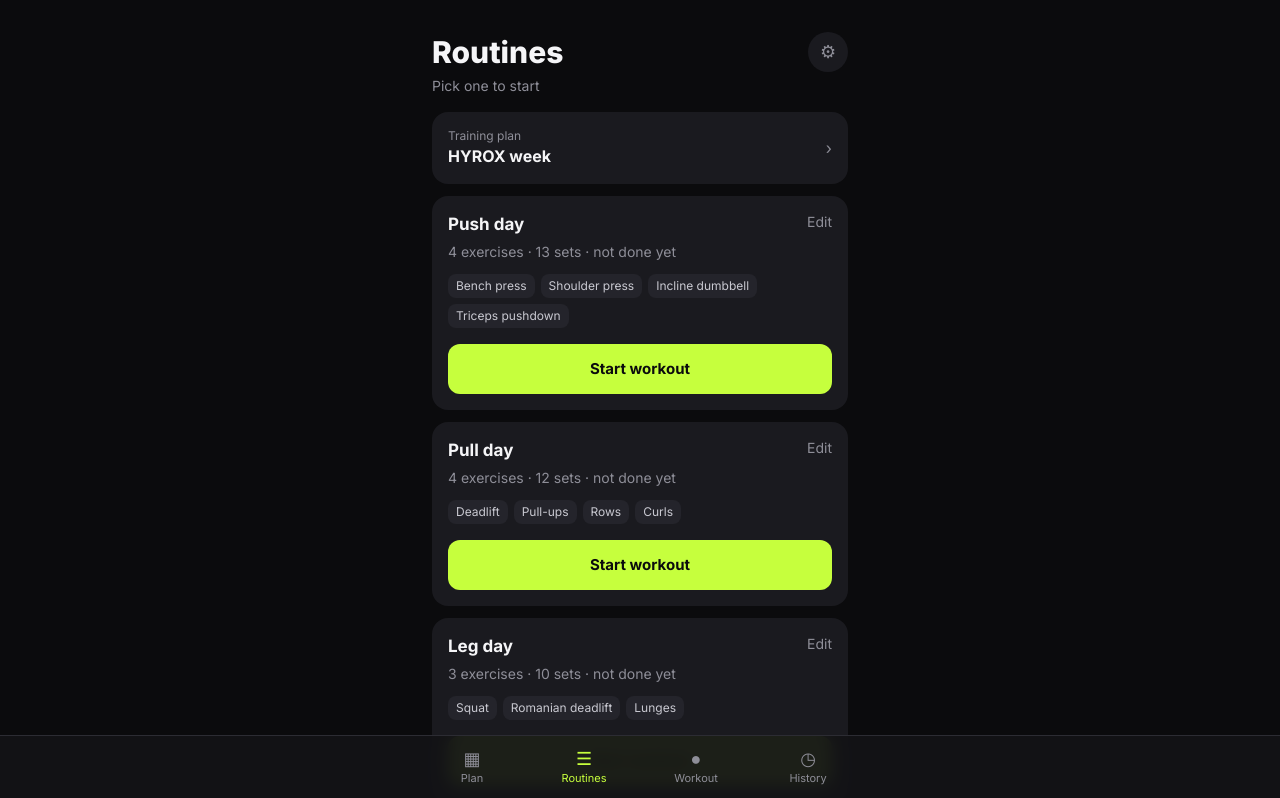
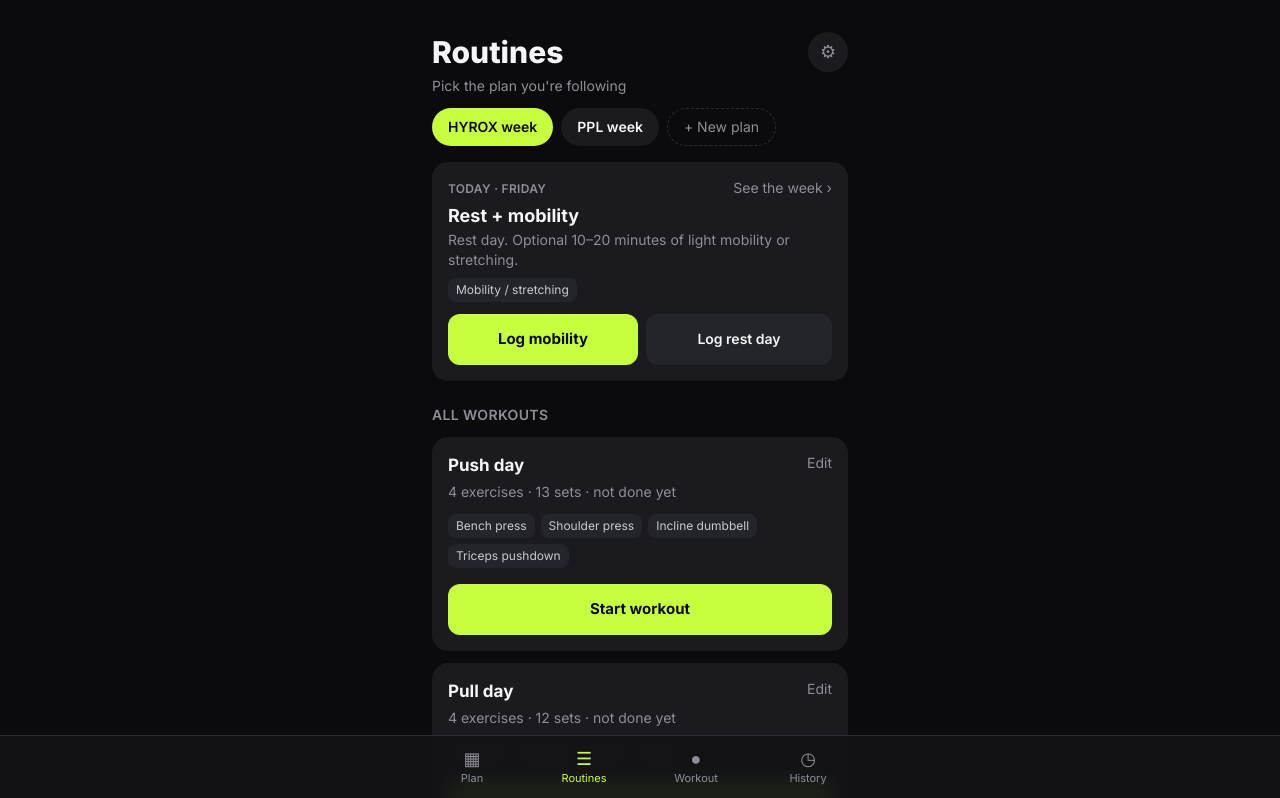
Before and after one commit to bryanfrds/workout-tracker, a Next.js app: page / in a window 1280 px wide. Shown: the top 798 px of the page. Built offline with nearby package versions, Linux system fonts and the light colour scheme.

Commit message:
Show plan picker and today's workout at the top of Routines

```diff
--- a/src/app/page.tsx
+++ b/src/app/page.tsx
@@ -2,7 +2,11 @@
 
 import Link from "next/link";
 import { useRouter } from "next/navigation";
+import PlanPicker from "@/components/PlanPicker";
+import TodayCard from "@/components/TodayCard";
+import { activePlan } from "@/lib/plans";
 import { setState, useAppState } from "@/lib/store";
+import { useToday } from "@/lib/use-today";
 import { countSets, lastSessionOf, startSession } from "@/lib/workout";
 
 const DAY = 24 * 60 * 60 * 1000;
@@ -17,10 +21,12 @@ function lastDone(ts?: number): string {
 
 export default function RoutinesPage() {
   const app = useAppState();
+  const today = useToday();
   const router = useRouter();
-  if (!app) return null;
+  if (!app || !today) return null;
 
   const active = app.active;
+  const plan = activePlan(app);
 
   function start(routineId: string) {
     setState((s) => {
@@ -39,7 +45,8 @@ export default function RoutinesPage() {
           ⚙
         </Link>
       </div>
-      <p className="mt-1 text-sm text-muted">Pick one to start</p>
+      <p className="mt-1 text-sm text-muted">Pick the plan you&apos;re following</p>
+      <PlanPicker plans={app.plans ?? []} activeId={plan?.id} />
 
       {active && (
         <Link href="/workout" className="mt-4 block rounded-2xl bg-accent p-4 text-accent-ink">
@@ -51,13 +58,9 @@ export default function RoutinesPage() {
         </Link>
       )}
 
-      <Link href="/plan" className="mt-4 flex items-center justify-between rounded-2xl bg-card p-4">
-        <span>
-          <span className="block text-xs text-muted">Training plan</span>
-          <span className="block font-bold">HYROX week</span>
-        </span>
-        <span className="text-muted">›</span>
-      </Link>
+      {plan && <TodayCard app={app} plan={plan} today={today} />}
+
+      <h2 className="mt-6 text-sm font-semibold uppercase tracking-wide text-muted">All workouts</h2>
 
       {app.routines.filter((r) => !r.plan).map((r) => {
         const sets = r.exercises.reduce((n, e) => n + e.sets, 0);
--- /dev/null
+++ b/src/components/PlanPicker.tsx
@@ -0,0 +1,28 @@
+"use client";
+
+import Link from "next/link";
+import { setActivePlan } from "@/lib/plan-actions";
+import type { Plan } from "@/lib/types";
+
+/** Horizontal chips to switch the plan you're following, plus a "new plan" link. */
+export default function PlanPicker({ plans, activeId }: { plans: Plan[]; activeId?: string }) {
+  return (
+    <div className="-mx-4 mt-3 flex gap-2 overflow-x-auto px-4 pb-1 [scrollbar-width:none]" role="group" aria-label="Plan">
+      {plans.map((p) => (
+        <button
+          key={p.id}
+          onClick={() => setActivePlan(p.id)}
+          aria-pressed={p.id === activeId}
+          className={`shrink-0 rounded-full px-4 py-2 text-sm font-semibold ${
+            p.id === activeId ? "bg-accent text-accent-ink" : "bg-card text-text"
+          }`}
+        >
+          {p.name}
+        </button>
+      ))}
+      <Link href="/plans/new" className="shrink-0 rounded-full border border-dashed border-line px-4 py-2 text-sm text-muted">
+        + New plan
+      </Link>
+    </div>
+  );
+}
--- /dev/null
+++ b/src/components/TodayCard.tsx
@@ -0,0 +1,86 @@
+"use client";
+
+import Link from "next/link";
+import { useRouter } from "next/navigation";
+import { weekday } from "@/lib/hyrox";
+import { logRestDay, startRoutine, toggleSkip } from "@/lib/plan-actions";
+import { planWeek } from "@/lib/plans";
+import type { AppState, Plan } from "@/lib/types";
+
+/** Today's workout from the plan you're following, with a start button. */
+export default function TodayCard({ app, plan, today }: { app: AppState; plan: Plan; today: Date }) {
+  const router = useRouter();
+  const d = planWeek(app, plan, today).days[weekday(today) - 1];
+
+  return (
+    <section className="mt-3 rounded-2xl bg-card p-4">
+      <div className="flex items-baseline justify-between gap-3">
+        <h2 className="text-xs font-semibold uppercase tracking-wide text-muted">Today · {d.name}</h2>
+        <Link href="/plan" className="shrink-0 text-sm text-muted">
+          See the week ›
+        </Link>
+      </div>
+
+      {d.status === "rest" && (
+        <>
+          <p className="mt-1 text-lg font-bold">Rest day</p>
+          <p className="text-sm text-muted">Nothing planned. Recover, or pick any workout below.</p>
+        </>
+      )}
+
+      {d.status === "done" && d.session && (
+        <>
+          <p className="mt-1 text-lg font-bold">✓ {d.session.routineName}</p>
+          <p className="text-sm text-muted">Done for today. Nice.</p>
+        </>
+      )}
+
+      {d.status === "skipped" && (
+        <>
+          <p className="mt-1 text-lg font-bold text-muted line-through">{d.routines.map((r) => r.name).join(" or ")}</p>
+          <button onClick={() => toggleSkip(plan.id, today, d.day)} className="mt-1 text-sm text-muted underline">
+            Undo skip
+          </button>
+        </>
+      )}
+
+      {(d.status === "today" || d.status === "missed" || d.status === "upcoming") &&
+        d.routines.map((r, i) => (
+          <div key={r.id} className={i > 0 ? "mt-4 border-t border-line pt-4" : "mt-1"}>
+            {i > 0 && <p className="mb-1 text-xs text-muted">or</p>}
+            <p className="text-lg font-bold">{r.name}</p>
+            {r.summary && <p className="text-sm text-muted">{r.summary}</p>}
+            <div className="mt-2 flex flex-wrap gap-1.5">
+              {r.exercises.map((e) => (
+                <span key={e.name} className="rounded-lg bg-card2 px-2 py-1 text-xs text-[#c9c9d1]">
+                  {e.name}
+                </span>
+              ))}
+            </div>
+            <div className="mt-3 flex gap-2">
+              {app.active ? (
+                <Link href="/workout" className="flex-1 rounded-xl bg-card2 p-3 text-center text-sm font-semibold">
+                  Workout in progress
+                </Link>
+              ) : (
+                <button
+                  onClick={() => {
+                    startRoutine(r);
+                    router.push("/workout");
+                  }}
+                  className="flex-1 rounded-xl bg-accent p-3.5 text-[15px] font-bold text-accent-ink"
+                >
+                  {r.restDay ? "Log mobility" : "Start workout"}
+                </button>
+              )}
+              {r.restDay && (
+                <button onClick={() => logRestDay(r)} className="flex-1 rounded-xl bg-card2 p-3 text-sm font-semibold">
+                  Log rest day
+                </button>
+              )}
+            </div>
+          </div>
+        ))}
+    </section>
+  );
+}
```
